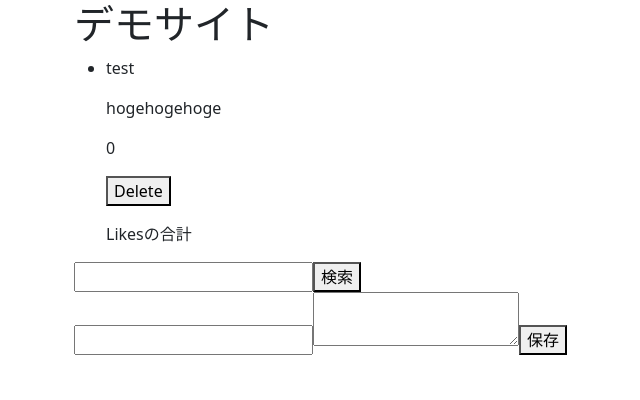
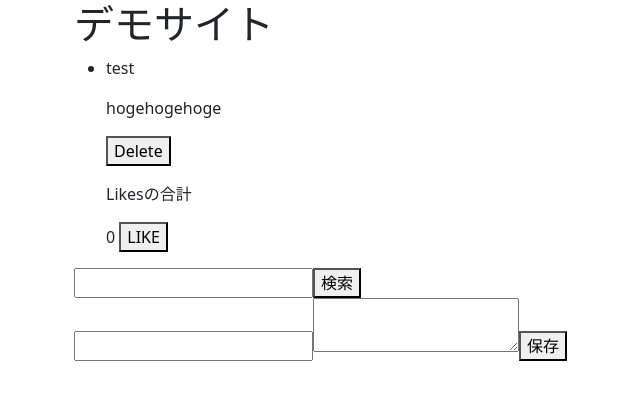
Before and after one commit to takumifujiwaradairy/DemoSiteNuxt2, a Nuxt app in the folder demoapp3/: page / in a window 1280 px wide. Shown: the top 400 px of the page, without its empty margins (8-648 px from the left). Built offline with nearby package versions, Linux system fonts and the light colour scheme; no server answers.

Commit message:
ブラウザ上でのLike機能の実装

```diff
--- a/demoapp3/components/AddIndex.vue
+++ b/demoapp3/components/AddIndex.vue
@@ -5,9 +5,8 @@
         <p> {{ article.title }} </p>
         <p> {{ article.content }} </p>
         <p> {{ article.id }} </p>
-        <p> {{ article.like }} </p>
         <DeleteArticle :id="article.id"/>
-        <AddLike :like="article.like"/>
+        <AddLike :article="article"/>
       </li>
     </ul>
     <input type="text" v-model="findTitle" @focus="setFlg">
--- a/demoapp3/components/AddLike/index.vue
+++ b/demoapp3/components/AddLike/index.vue
@@ -1,15 +1,18 @@
 <template>
   <div>
     <p>Likesの合計</p>
+    {{ article.like }}
+    <button @click="AddLike">LIKE</button>
   </div>
 </template>
 
 <script>
 export default {
-
+  props: ["article"],
+  methods: {
+    AddLike: function (){
+      this.article.like += 1;
+    }
+  }
 }
 </script>
-
-<style>
-
-</style>
```
